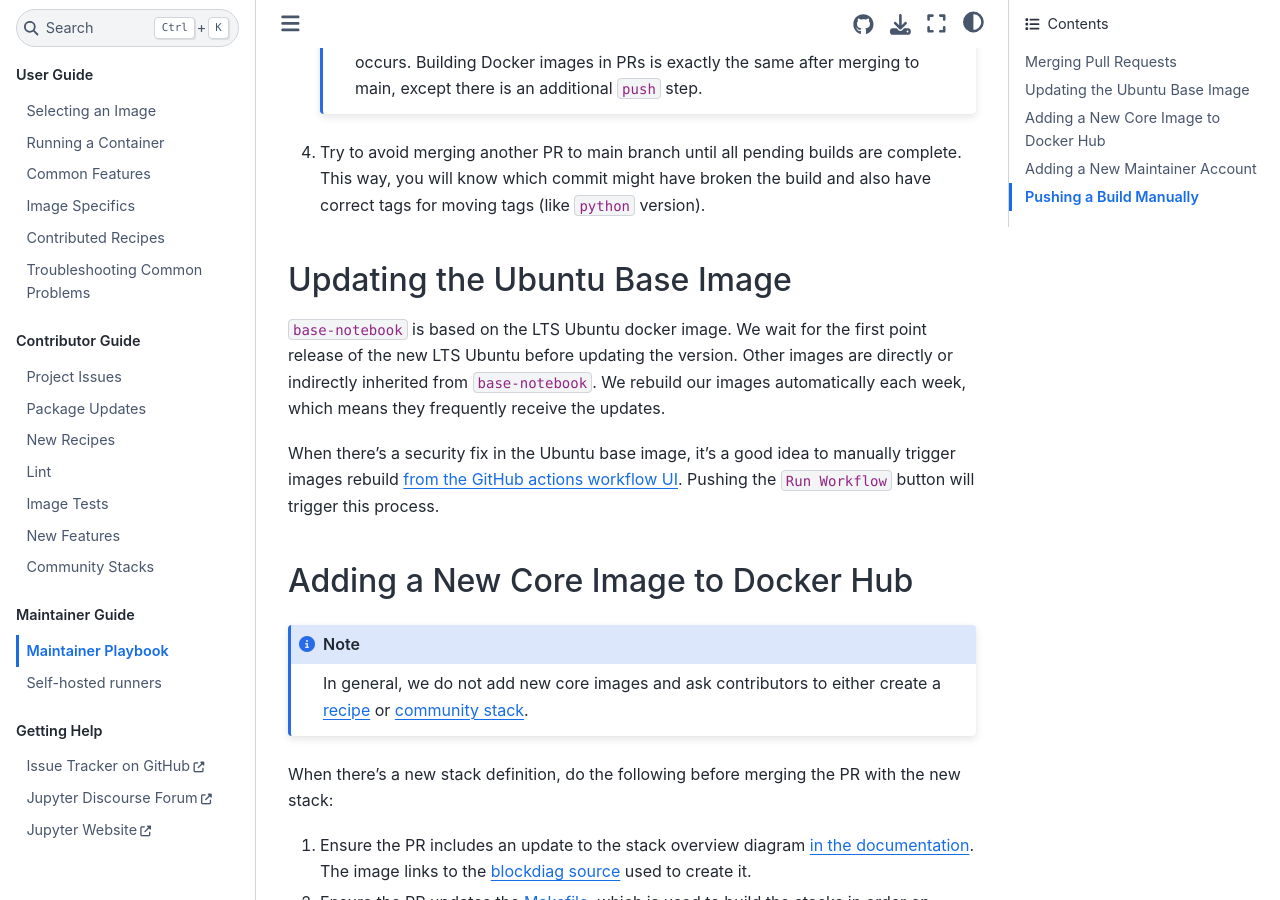
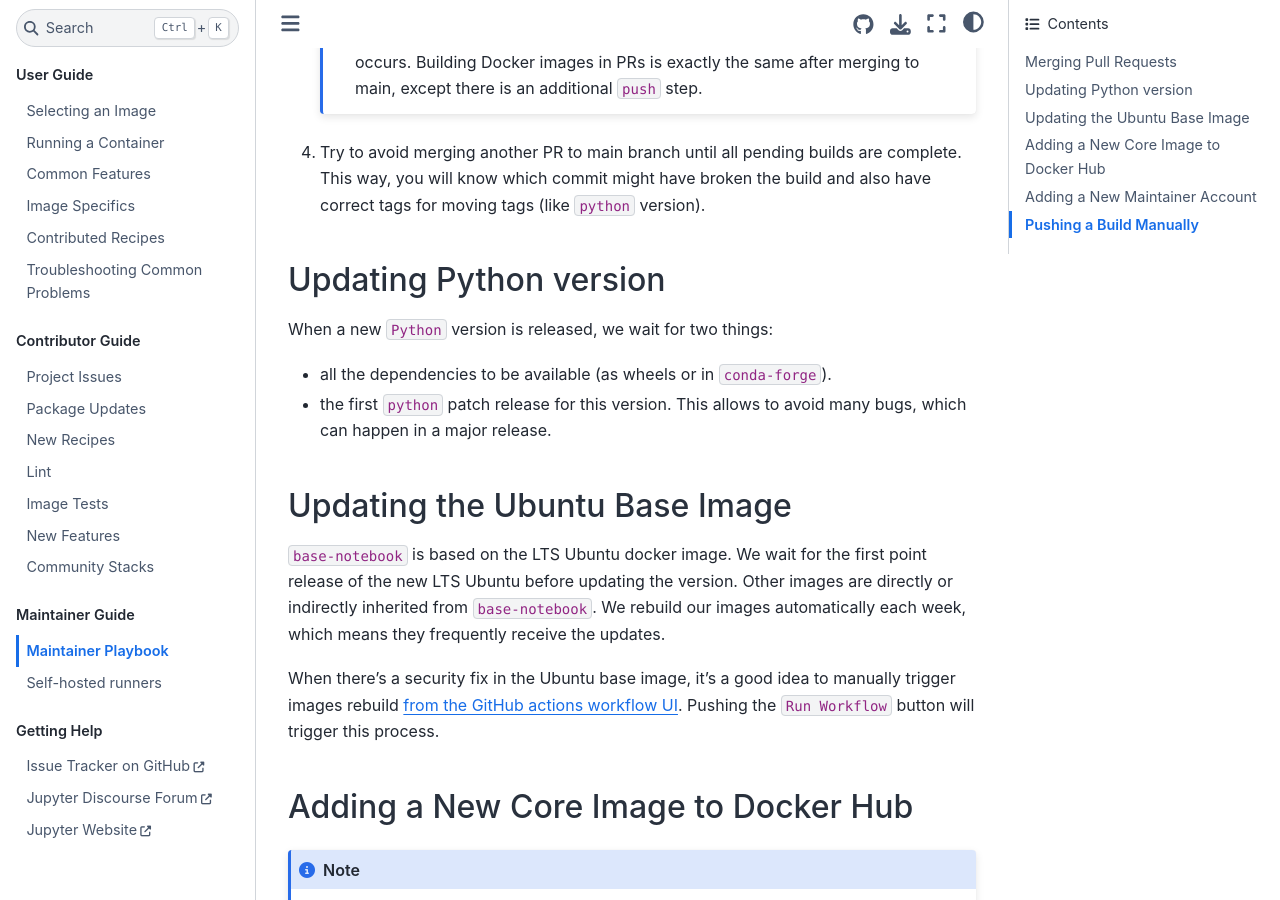
Before and after one commit to jupyter/docker-stacks, a Sphinx documentation site: the page built from docs/maintaining/tasks.md, in a window 1280 px wide and 900 px high, scrolled down 396 px. Built offline with Sphinx 7.4.7 and the Sphinx Book theme 1.1.4, drawn with Linux system fonts in a browser that asks for light colours.

Commit message:
Introduce policy to update python version (#1815)

```diff
--- a/docs/maintaining/tasks.md
+++ b/docs/maintaining/tasks.md
@@ -15,6 +15,14 @@
 
 4. Try to avoid merging another PR to main branch until all pending builds are complete.
    This way, you will know which commit might have broken the build and also have correct tags for moving tags (like `python` version).
+
+## Updating Python version
+
+When a new `Python` version is released, we wait for two things:
+
+- all the dependencies to be available (as wheels or in `conda-forge`).
+- the first `python` patch release for this version.
+  This allows to avoid many bugs, which can happen in a major release.
 
 ## Updating the Ubuntu Base Image
 
```
